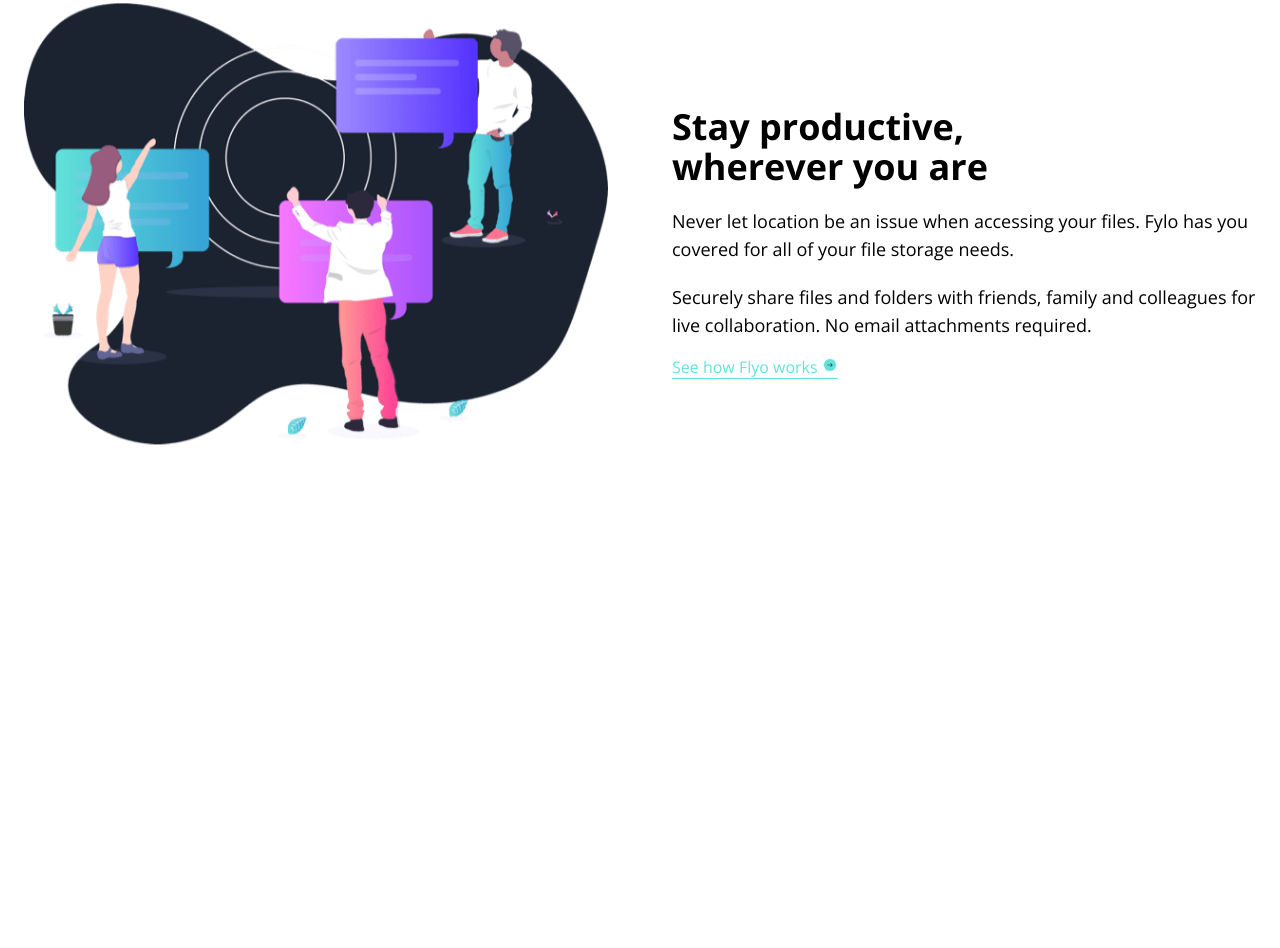
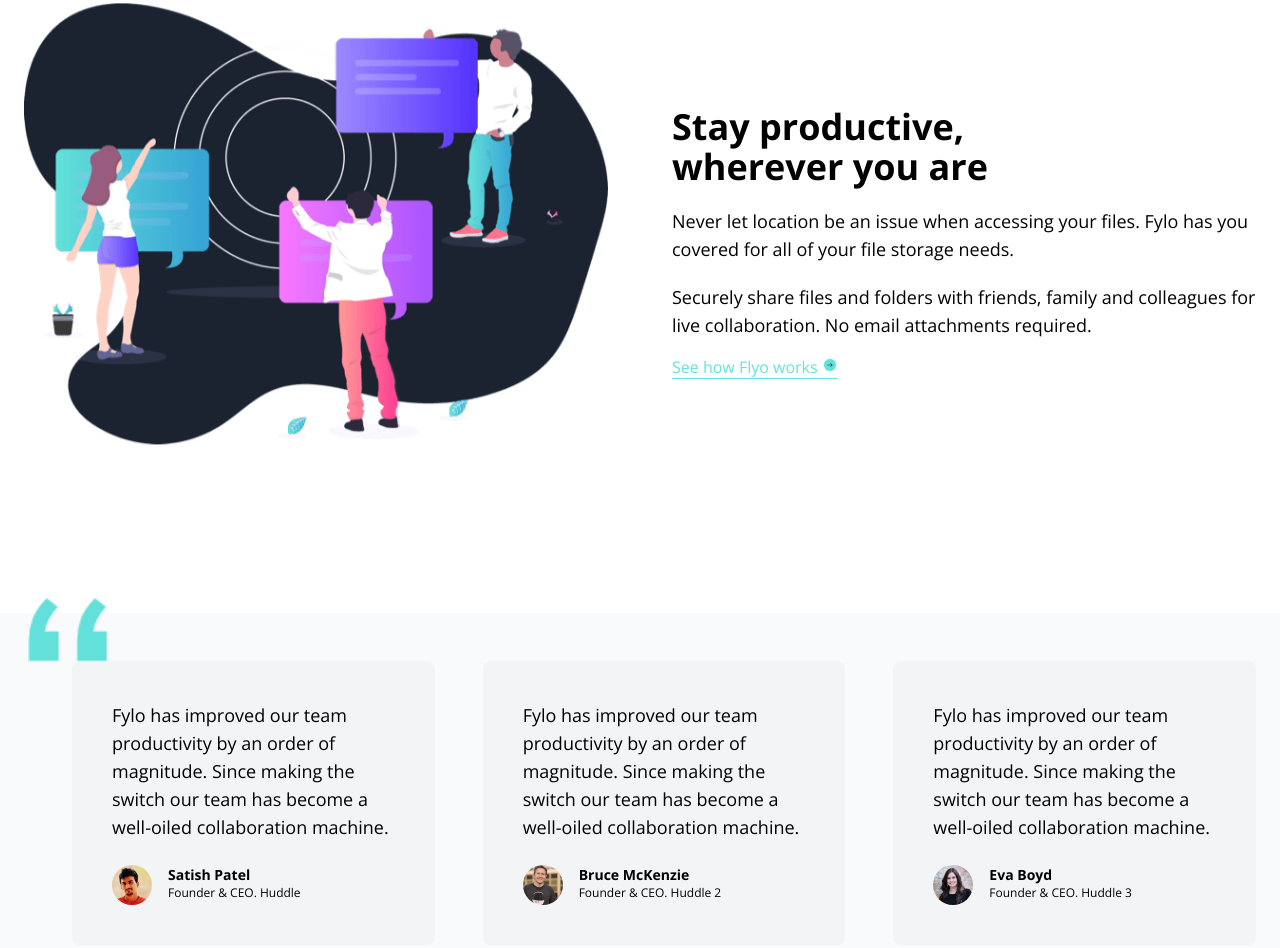
Before and after one commit to andrewteece/Fylo-Website, a website: page index.html in a window 1280 px wide. Shown: the part 2143-3091 px from the top of the page. Before the commit the page ends 2628 px from the top, so only its background shows below. Drawn offline with nearby package versions, Linux system fonts and the light colour scheme; files whose address does not match are found by name.

Commit message:
testimonials section markup

```diff
--- a/index.html
+++ b/index.html
@@ -168,7 +168,7 @@
     <section id="productive" class="bg-white dark:bg-darkBlue">
       <!-- Productive Container -->
       <div
-        class="container flex flex-col items-center mx-auto px-6 pt-24 md:flex-row md:space-x-16"
+        class="container flex flex-col items-center mx-auto px-6 pt-24 pb-32 md:flex-row md:space-x-16"
       >
         <!-- Image -->
         <div class="md:w-1/2">
@@ -203,5 +203,94 @@
         </div>
       </div>
     </section>
+
+    <!-- Testimonials -->
+    <section id="testimonials" class="bg-gray-50 dark:bg-darkBlue">
+      <!-- Testimonials Container -->
+      <div class="container mx-auto px-6 pt-12 pb-80 md:pb-96">
+        <!-- Boxes Container -->
+        <div
+          class="relative flex flex-col w-full space-y-6 md:flex-row md:space-y-0 md:space-x-12"
+        >
+          <!-- Quotes Image -->
+          <img
+            src="images/bg-quotes.png"
+            class="absolute left-1 -top-2 w-10 md:-top-16 md:w-20"
+            alt=""
+          />
+
+          <!-- Box 1 -->
+          <div
+            class="flex flex-col p-10 space-y-6 rounded-lg bg-gray-100 dark:bg-darkBlue3 md:w-1/3"
+          >
+            <p class="text-sm leading-5 md:text-lg">
+              Fylo has improved our team productivity by an order of magnitude.
+              Since making the switch our team has become a well-oiled
+              collaboration machine.
+            </p>
+            <!-- Customer Info -->
+            <div class="flex space-x-4">
+              <img
+                src="images/profile-1.jpg"
+                class="w-10 h-10 rounded-full"
+                alt="profile picture of Satish Patel"
+              />
+              <div>
+                <h3 class="text-sm font-semibold">Satish Patel</h3>
+                <p class="text-xs font-extralight">Founder & CEO. Huddle</p>
+              </div>
+            </div>
+          </div>
+
+          <!-- Box 2 -->
+          <div
+            class="flex flex-col p-10 space-y-6 rounded-lg bg-gray-100 dark:bg-darkBlue3 md:w-1/3"
+          >
+            <p class="text-sm leading-5 md:text-lg">
+              Fylo has improved our team productivity by an order of magnitude.
+              Since making the switch our team has become a well-oiled
+              collaboration machine.
+            </p>
+            <!-- Customer Info -->
+            <div class="flex space-x-4">
+              <img
+                src="images/profile-2.jpg"
+                alt=""
+                class="w-10 h-10 rounded-full"
+              />
+              <div>
+                <h5 class="text-sm font-semibold">Bruce McKenzie</h5>
+                <p class="text-xs font-extralight">Founder & CEO. Huddle 2</p>
+              </div>
+            </div>
+          </div>
+
+          <!-- Box 3 -->
+          <div
+            class="flex flex-col p-10 space-y-6 rounded-lg bg-gray-100 dark:bg-darkBlue3 md:w-1/3"
+          >
+            <p class="text-sm leading-5 md:text-lg">
+              Fylo has improved our team productivity by an order of magnitude.
+              Since making the switch our team has become a well-oiled
+              collaboration machine.
+            </p>
+            <!-- Customer Info -->
+            <div class="flex space-x-4">
+              <img
+                src="images/profile-3.jpg"
+                alt=""
+                class="w-10 h-10 rounded-full"
+              />
+              <div>
+                <h5 class="text-sm font-semibold">Eva Boyd</h5>
+                <p class="text-xs font-extralight">Founder & CEO. Huddle 3</p>
+              </div>
+            </div>
+          </div>
+        </div>
+      </div>
+    </section>
+
+    <!-- Early Access Section -->
   </body>
 </html>
```
Also changed, not shown: css/style.css.
